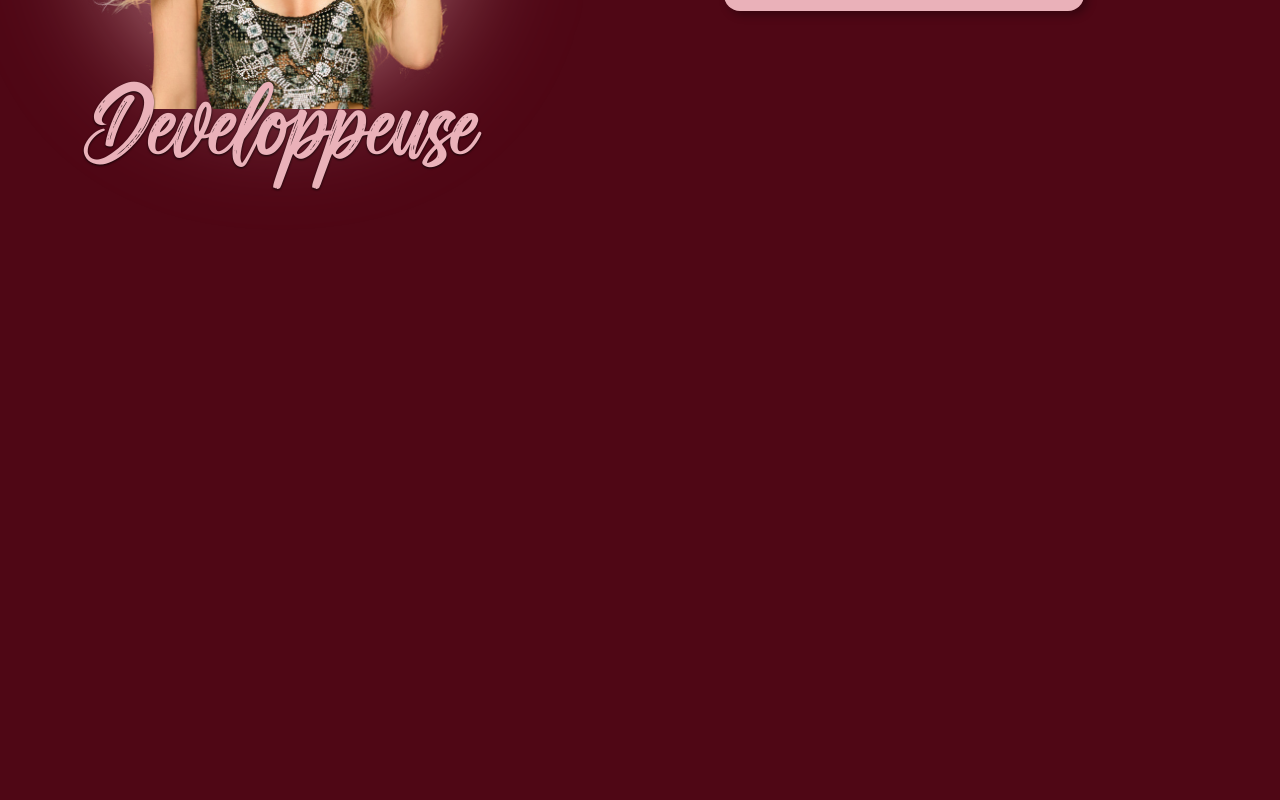
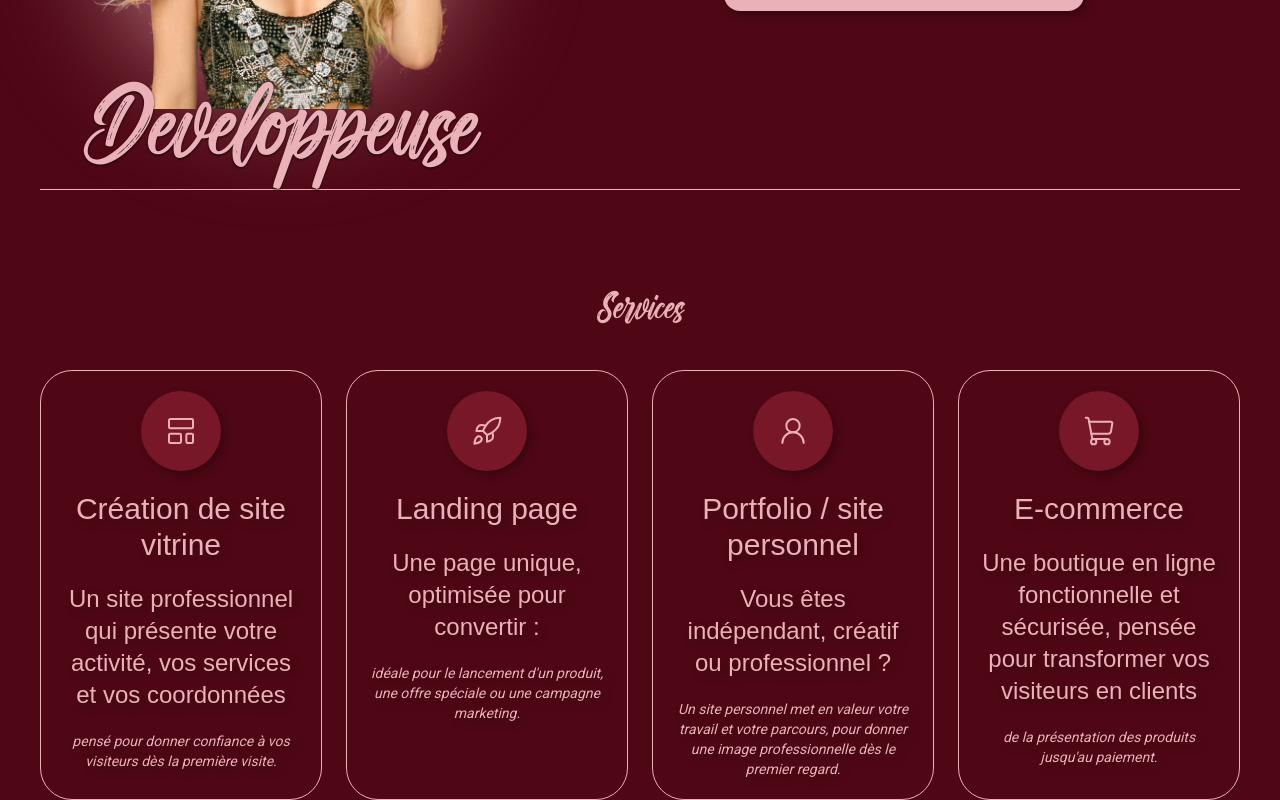
Before and after one commit to camilaoliec/camila-medeiros-dev, a Next.js app: page / in a window 1280 px wide. Shown: the part 315-1115 px from the top of the page. Before the commit the page ends 800 px from the top, so only its background shows below. Built offline with nearby package versions, Linux system fonts and the light colour scheme; a web font is replaced by a local one.

Commit message:
feat: ajout de la section Services avec animation d'apparition au scroll

```diff
--- a/package.json
+++ b/package.json
@@ -9,6 +9,8 @@
     "lint": "eslint"
   },
   "dependencies": {
+    "framer-motion": "^13.1.1",
+    "lucide-react": "^1.35.0",
     "next": "16.3.3",
     "react": "19.2.8",
     "react-dom": "19.2.8"
--- a/src/app/page.tsx
+++ b/src/app/page.tsx
@@ -1,6 +1,7 @@
 
 import Header from "@/components/Header";
 import Hero from "@/components/Hero";
+import Services from "@/components/Services";
 
 
 export default function home(){
@@ -8,6 +9,7 @@ export default function home(){
     <div>
       <Header />
       <Hero />
+      <Services />
     </div>
   )
 }
--- /dev/null
+++ b/src/components/Services.tsx
@@ -0,0 +1,84 @@
+"use client"
+import { LayoutTemplate, Rocket, ShoppingCart, UserRound } from "lucide-react"
+import { motion, type Variants } from "framer-motion"
+
+const services = [
+    {
+        id: 1,
+        icon: LayoutTemplate,
+        title: "Création de site vitrine",
+        description: "Un site professionnel qui présente votre activité, vos services et vos coordonnées",
+        text: "pensé pour donner confiance à vos visiteurs dès la première visite."
+    },
+    {
+        id: 2,
+        icon: Rocket,
+        title: "Landing page",
+        description: "Une page unique, optimisée pour convertir :",
+        text: "idéale pour le lancement d'un produit, une offre spéciale ou une campagne marketing."
+    },
+    {
+        id: 3,
+        icon: UserRound,
+        title: "Portfolio / site personnel",
+        description: "Vous êtes indépendant, créatif ou professionnel ?",
+        text: "Un site personnel met en valeur votre travail et votre parcours, pour donner une image professionnelle dès le premier regard."
+    },
+    {
+        id: 4,
+        icon: ShoppingCart,
+        title: "E-commerce",
+        description: "Une boutique en ligne fonctionnelle et sécurisée, pensée pour transformer vos visiteurs en clients",
+        text: "de la présentation des produits jusqu'au paiement."
+    }
+]
+
+const containerVariants: Variants = {
+    hidden: {},
+    show: {
+        transition: {
+            staggerChildren: 0.40,
+        },
+    },
+}
+
+const cardVariants: Variants = {
+    hidden: { opacity: 0, y: 30 },
+    show: { opacity:1, y:0, transition: { duration: 0.6, ease: "easeOut" } },
+}
+
+export default function Services() {
+    return(
+        <section
+            className="border-t border-rosa w-auto mx-5 md:mx-10 mt-10">
+            <h2 className="font-awe text-center text-4xl mt-25 mb-10">Services</h2>
+            <motion.div
+                className="grid grid-cols-1 sm:grid-cols-2 lg:grid-cols-4 gap-6"
+                variants={containerVariants}
+                initial="hidden"
+                whileInView="show"
+                viewport={{ once: true, amount: 0.2 }}
+            >
+                {services.map((service) => {
+                    const Icon = service.icon
+                    return (
+                        <motion.article
+                            key={service.id}
+                            className="border border-rosa flex flex-col items-center gap-5 rounded-4xl p-5 min-h-100 "
+                            variants={cardVariants}
+                        >
+                            <div className="w-20 h-20 bg-vermelho rounded-full flex items-center justify-center drop-shadow-sombra">
+                                <Icon size ={32} strokeWidth={1.5} aria-hidden="true" className="text-rosa"/>
+                            </div>
+                            <h3 className="font-bobo text-3xl text-center drop-shadow-sombra">{service.title}</h3>
+                            <p className="font-bigS text-2xl text-center drop-shadow-sombra">{service.description}</p>
+                            <p className="font-roboto text-sm text-center drop-shadow-sombra italic">{service.text}</p>
+                        </motion.article>
+                    )
+
+                })}
+
+            </motion.div>
+        </section>
+    )
+}
```
Also changed, not shown: 1 other file (tests, documents, lock files or other folders).
